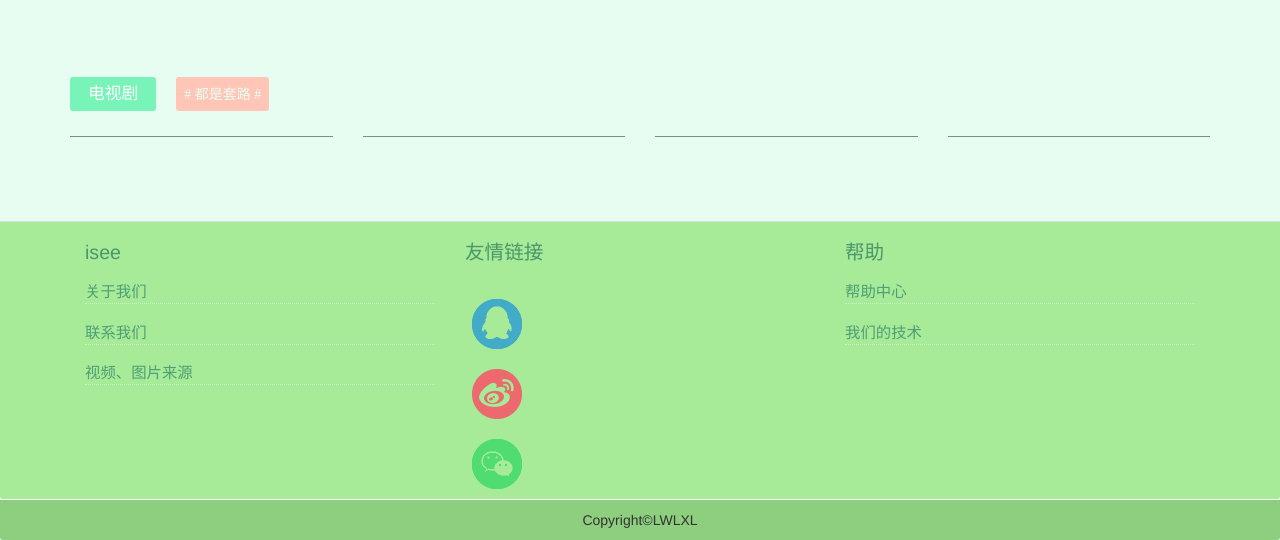
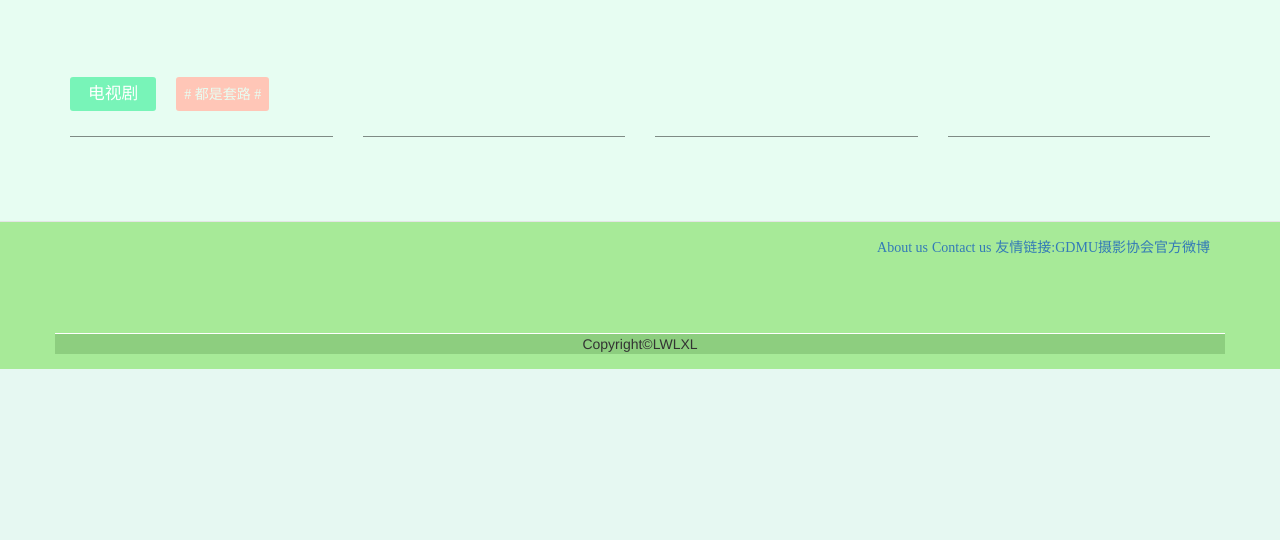
Before and after one commit to ToonoW/flashy, a Flask app: template app/templates/index.html in a window 1280 px wide. Shown: the part 1352-1892 px from the top of the page. After the commit the page ends 1721 px from the top, so only its background shows below. Run offline with Flask 2, Linux system fonts and the light colour scheme; the template is opened without the code that fills it, so the values that code supplies are empty; some libraries are stand-ins or nearby versions.

Commit message:
修改主页的页脚

```diff
--- a/app/templates/index.html
+++ b/app/templates/index.html
@@ -330,42 +330,16 @@
 </div>
 
 
-<footer class="container-fluid panel-footer ffoot">
-    <div class="container">
-        <div class="col-md-4 col-xs-12 ll">
-            <h4 class="ftitle">isee</h4>
-            <div class="content fcontent">
-                <ul class="flinks">
-                    <li><a href="#" style="font-family: 幼圆;">关于我们</a></li>
-                    <li><a href="#" style="font-family: 幼圆;">联系我们</a></li>
-                    <li><a  href="#" style="font-family: 幼圆;">视频、图片来源</a></li>
-                </ul>
-            </div>
-        </div>
-        <div class="col-md-4 col-xs-12 ll">
-            <h4 class="ftitle" style="font-family: 幼圆;">友情链接</h4>
-            <div class="content fcontent">
-                <div class="row imtitle">
-                    <a href="#"><img class="img-responsive imm" src="image/44.png"></a>
-                    <a href="#" class="ca2"><img class="img-responsive imm" src="image/33.png"></a>
-                    <a href="#" class="ca2"><img class="img-responsive imm" src="image/66.png"></a>
-                </div>
-            </div>
-        </div>
-        <div class="col-md-4 col-xs-12 ll">
-            <h4 class="ftitle" style="font-family: 幼圆;">帮助</h4>
-            <div class="content fcontent">
-                <ul class="flinks">
-                    <li><a href="#" style="font-family: 幼圆;">帮助中心</a></li>
-                    <li><a href="#" style="font-family: 幼圆;">我们的技术</a></li>
-                </ul>
-            </div>
-        </div>
+<footer class="container-fluid modal-footer ffoot">
+    <div class="container flinks">
+        <a href="#" style="font-family: 幼圆;">About us</a>
+        <a href="#" style="font-family: 幼圆;">Contact us</a>
+        <a  href="#" style="font-family: 幼圆;">友情链接:GDMU摄影协会官方微博</a>
+    </div>
+    <div class="container ff">
+        Copyright&copy;LWLXL
     </div>
 </footer>
-<div class="panel-footer ff">
-    Copyright&copy;LWLXL
-</div>
 
 
 
```
